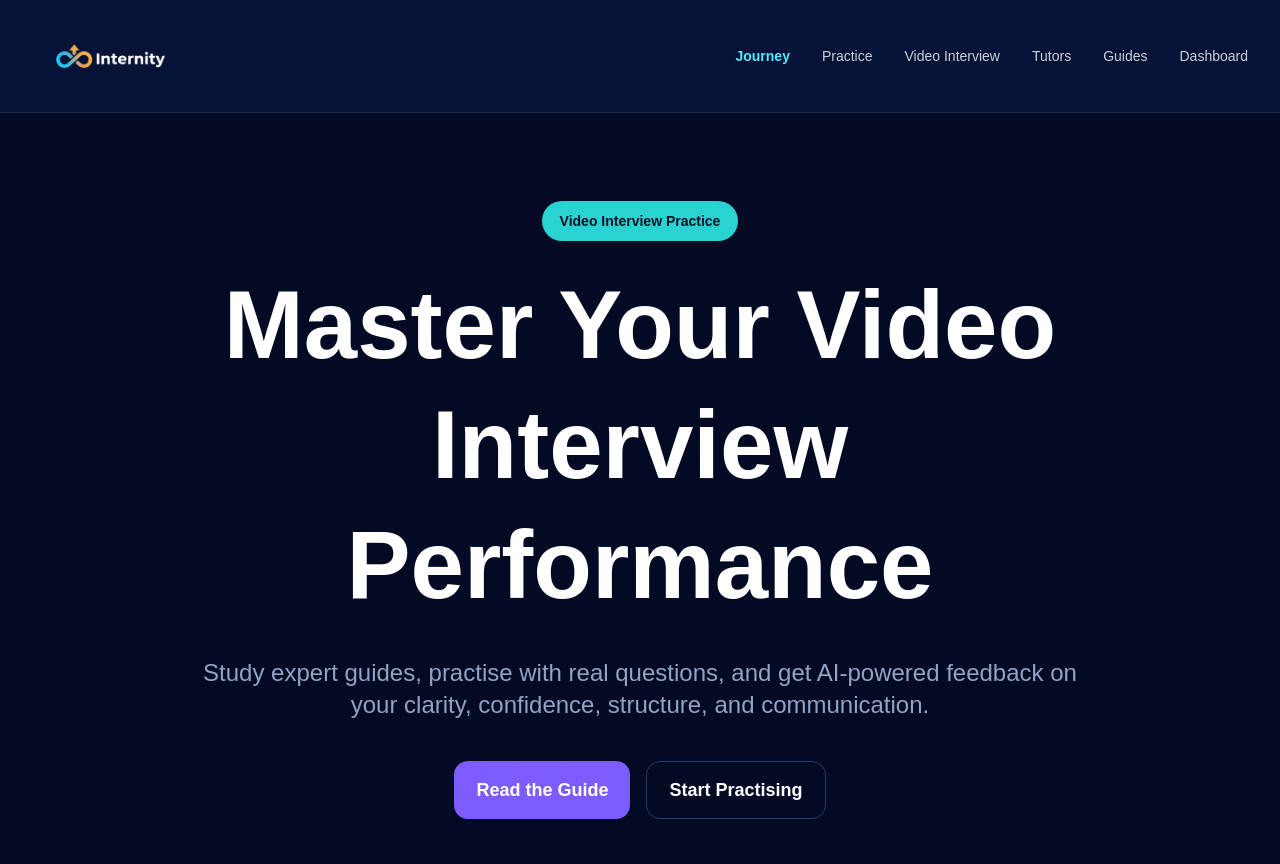
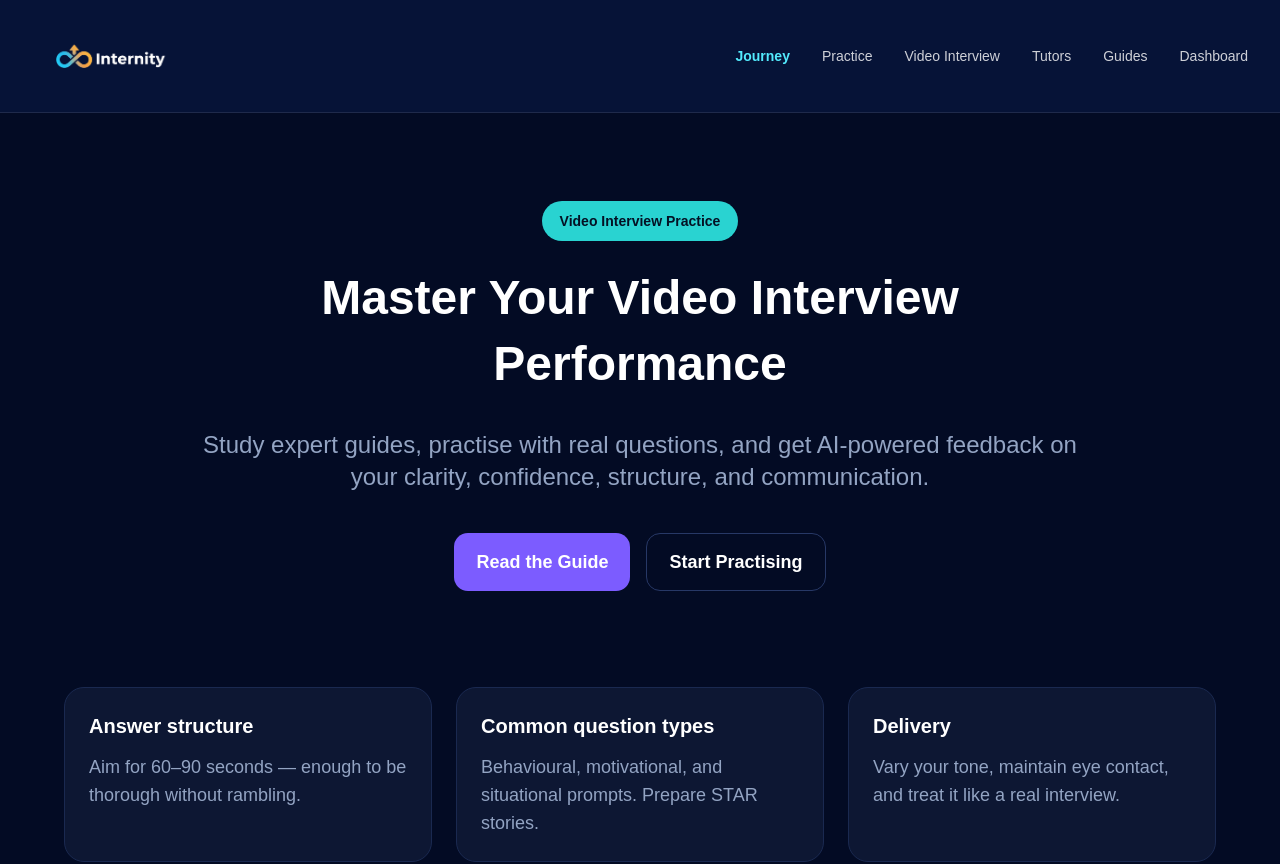
Before and after one commit to medwithrish-dot/internity, a Next.js app: page /video-interview in a window 1280 px wide. Shown: the top 864 px of the page. Built offline with nearby package versions, Linux system fonts and the light colour scheme.

Commit message:
what you changed

```diff
--- a/app/video-interview/page.tsx
+++ b/app/video-interview/page.tsx
@@ -3,7 +3,7 @@ export default function VideoInterviewPage() {
     <main className="container-page">
       <section className="text-center py-14">
         <div className="badge-teal inline-flex mb-6">Video Interview Practice</div>
-        <h1 className="text-6xl md:text-8xl font-extrabold leading-tight max-w-6xl mx-auto">
+        <h1 className="text-3xl md:text-5xl font-extrabold leading-snug max-w-3xl mx-auto">
           Master Your Video Interview
           <br />
           Performance
```
